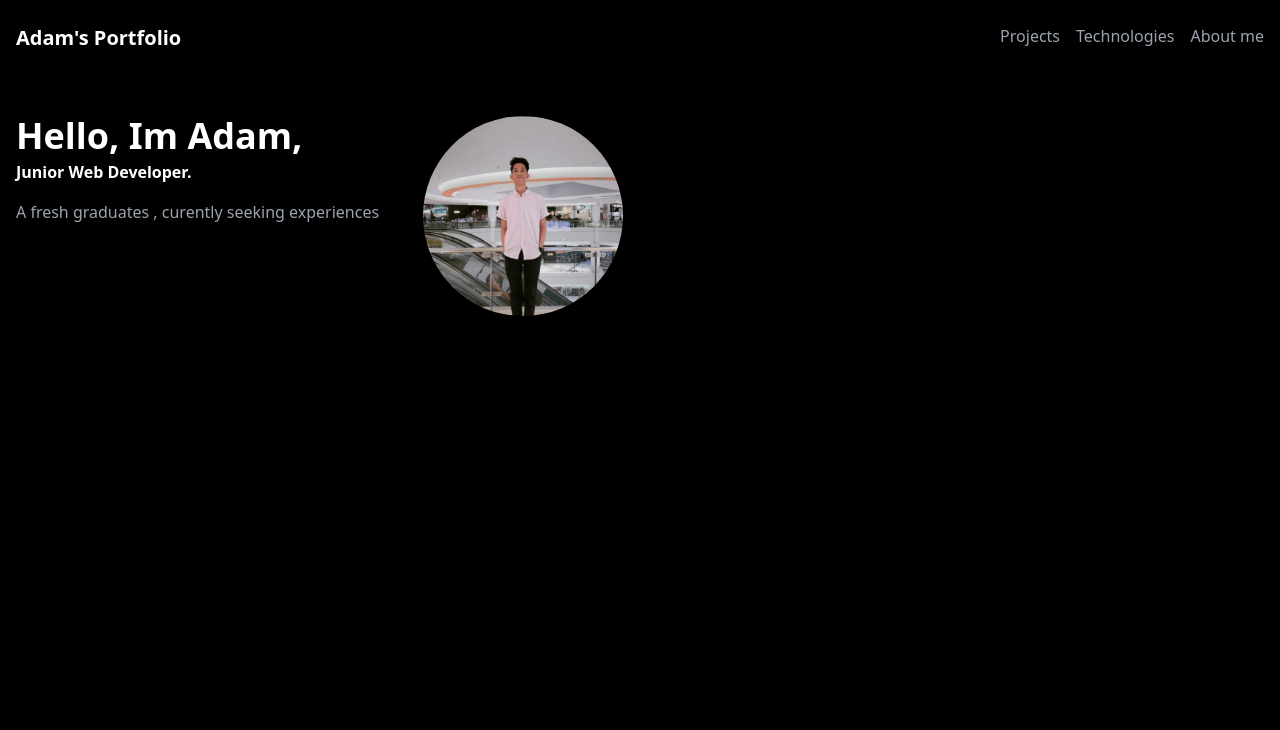
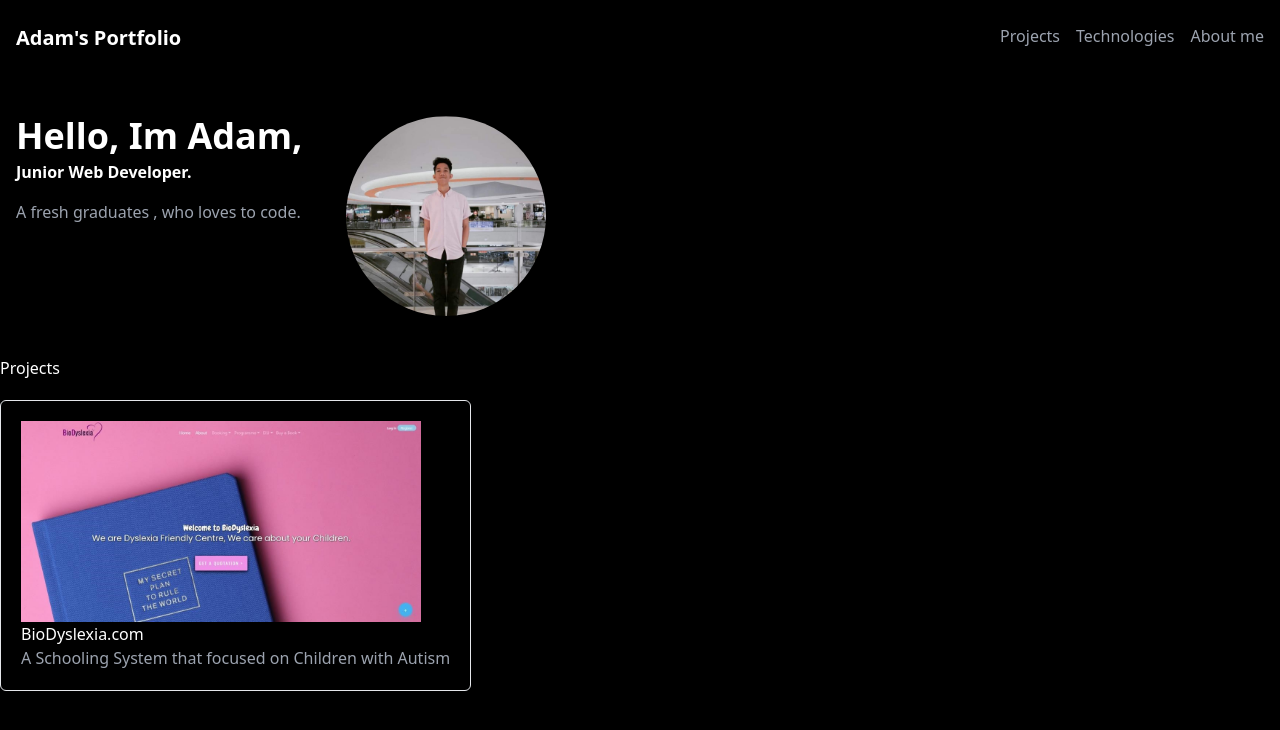
Before and after one commit to Adamz99s/Portfolio99s, a React (Vite) app in the folder portfolio99s/: page / in a window 1280 px wide. Shown: the top 730 px of the page. Built offline with nearby package versions, Linux system fonts and the light colour scheme.

Commit message:
Added Project Image into the website.

```diff
--- a/portfolio99s/src/App.jsx
+++ b/portfolio99s/src/App.jsx
@@ -1,5 +1,7 @@
 import { useState } from 'react'
 import Profile from "./assets/Adamimg.jpg"
+import Biowebproj from "./assets/Biowebproj.jpg"
+
 import './App.css'
 
 function App() {
@@ -38,12 +40,31 @@ function App() {
           <div>
           <h1 className='font-bold text-4xl'>Hello, Im Adam,</h1>
           <h1 className='font-bold text-4x1 mt-1 gradient-text'>Junior Web Developer.</h1>
-          <p className='mt-4 text-gray-400'>A fresh graduates , curently seeking experiences</p>
+          <p className='mt-4 text-gray-400'>A fresh graduates , who loves to code.</p>
           </div>
           <div className='ml-5'>
             <img src={Profile} style={{width: 200, height:200, borderRadius: 200 / 2}} width="220" alt="Profile Image"  />
           </div>
           </div>
+        </section>
+        {/*PROJECT SECTION */}
+        <section>
+          <div className='container m-auto cursor-pointer'>
+            <h2>Projects</h2>
+            <div className='flex gap-10 mt-5'>
+            <div className='border rounded-md p-5'>
+
+              <img src={Biowebproj} style={{width:400}} alt="Bioweb project img" />
+              <h3>BioDyslexia.com</h3>
+              <p className='text-gray-400'>A Schooling System that focused on Children with Autism</p>
+
+            </div>
+            <div>
+                {/*IMPLEMENT NEXT IMG HERE */}
+            </div>
+            </div>
+
+         </div>
         </section>
       </main>
     </>
```
Also changed, not shown: portfolio99s/src/assets/Biowebproj.jpg (added).
